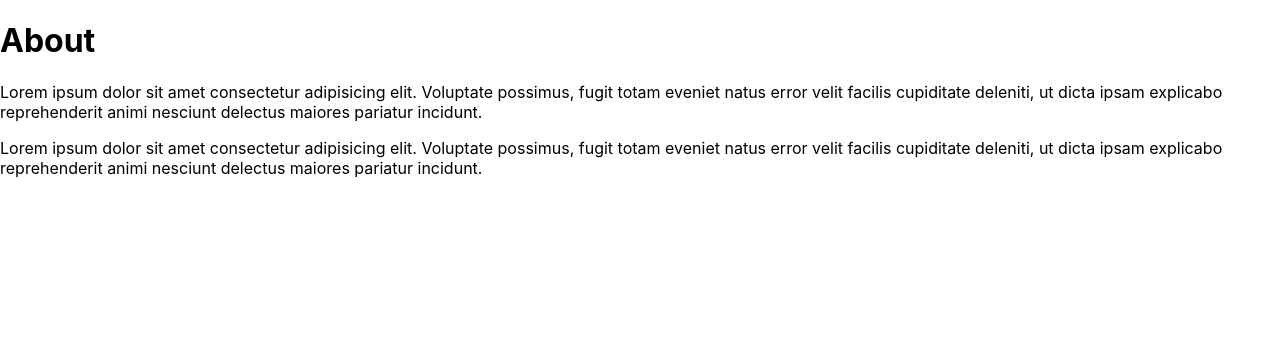
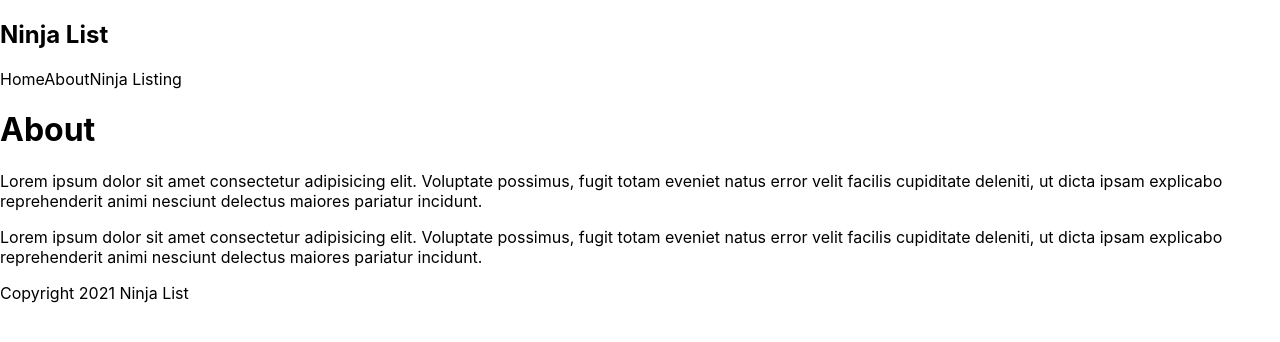
Before and after one commit to lcsval/ninjalist, a Next.js app: page /about in a window 1280 px wide. Shown: the top 342 px of the page. Built offline with nearby package versions, Linux system fonts and the light colour scheme.

Commit message:
Creating a layout component

```diff
--- /dev/null
+++ b/components/Layouyt.js
@@ -0,0 +1,14 @@
+import Footer from "./Footer";
+import Navbar from "./Navbar";
+
+const Layout = ({ children }) => {
+    return (
+        <div className="content">
+            <Navbar />
+            { children }
+            <Footer />
+        </div>
+    );
+}
+
+export default Layout;
--- a/pages/_app.js
+++ b/pages/_app.js
@@ -1,7 +1,13 @@
+import Layout from '../components/Layouyt'
 import '../styles/globals.css'
 
 function MyApp({ Component, pageProps }) {
-  return <Component {...pageProps} />
+  return (
+    <Layout>
+      <Component {...pageProps} />
+    </Layout>
+  )
+
 }
 
 export default MyApp
--- a/pages/index.js
+++ b/pages/index.js
@@ -7,14 +7,12 @@ import Link from 'next/link'
 export default function Home() {
   return (
     <div>
-      <Navbar />
       <h1>Homepage</h1>
       <p>Lorem ipsum dolor sit amet consectetur, adipisicing elit. Expedita similique quas id cum! Optio quos quaerat reiciendis ad aliquam eum libero harum labore nostrum voluptate mollitia voluptatibus, illo, dolorum fugit.</p>
       <p>Lorem ipsum dolor sit, amet consectetur adipisicing elit. Vel id distinctio accusamus ullam voluptas maxime nostrum tempora cum quos, inventore eligendi pariatur explicabo voluptates sint. Earum deleniti ipsam minima nisi.</p>
       <Link href="/ninjas">
         <a>See Ninja Listing</a>
       </Link>
-      <Footer></Footer>
     </div>
   )
 }
```
